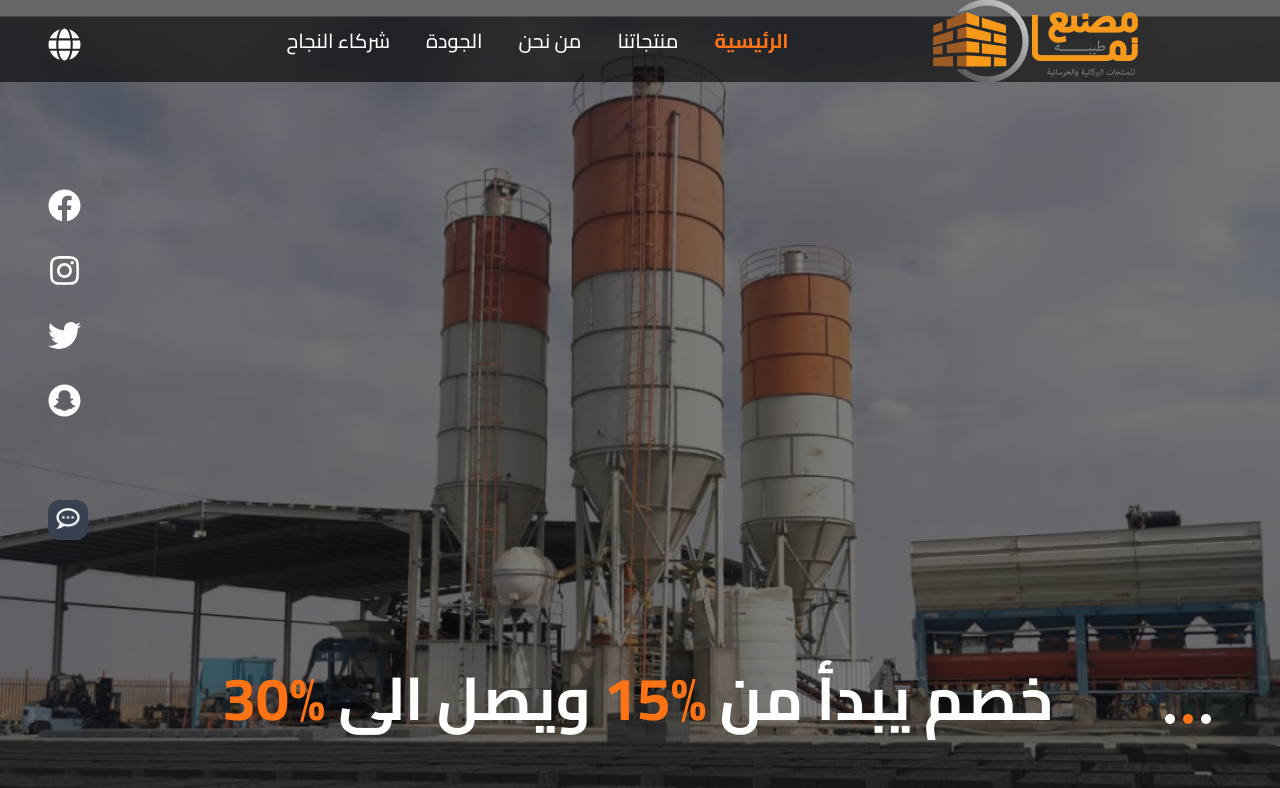
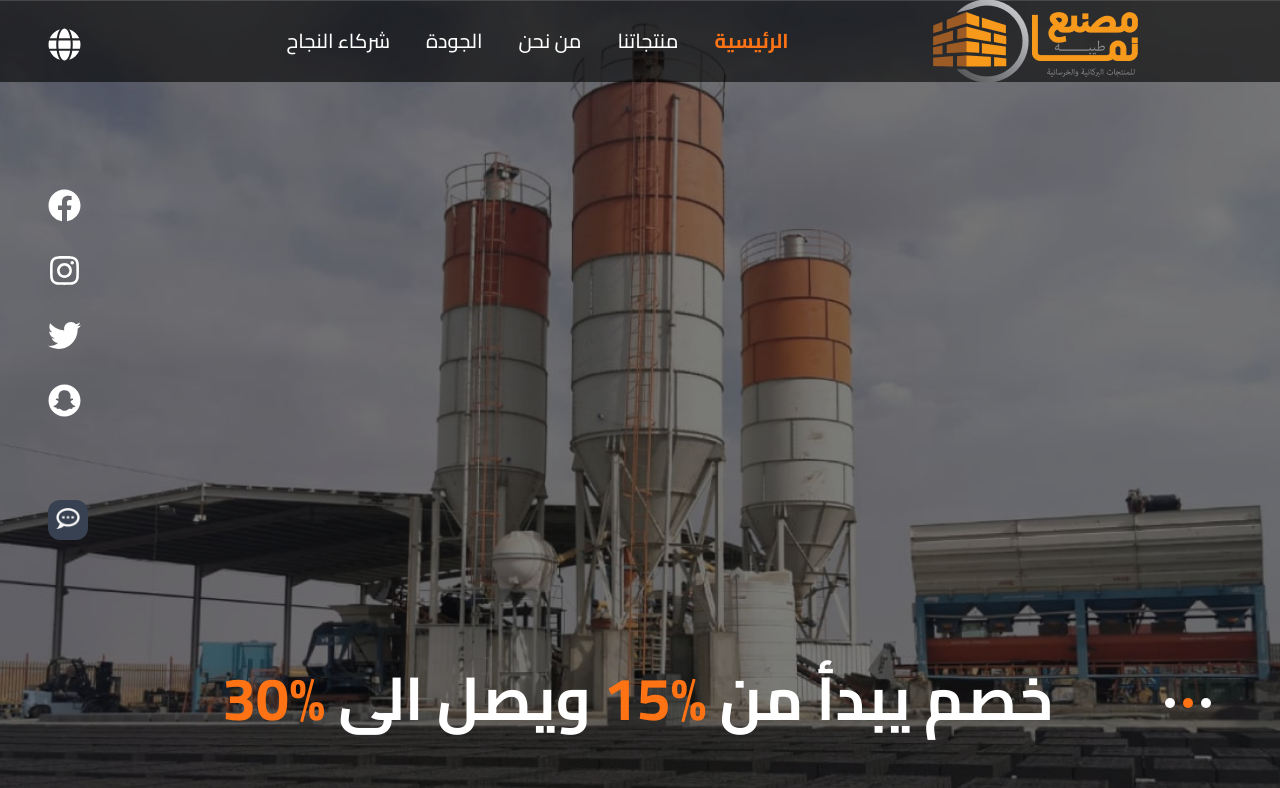
Before and after one commit to abdallamfathy/nama-project, a React (Vite) app: page / in a window 1280 px wide. Shown: the top 788 px of the page. Built offline with nearby package versions, Linux system fonts and the light colour scheme.

Commit message:
edit navbar

```diff
--- a/src/components/Slider.jsx
+++ b/src/components/Slider.jsx
@@ -40,7 +40,7 @@ const Slider = () => {
         effect={"fade"}
         speed={2500}
         autoplay={{ delay: 1500, disableOnInteraction: false }}
-        className="mySwiper -mt-28 "
+        className="mySwiper -mt-32 "
         style={{
           "--swiper-pagination-color": "#FF7315",
           "--swiper-pagination-bullet-inactive-color": "#fff",
```
